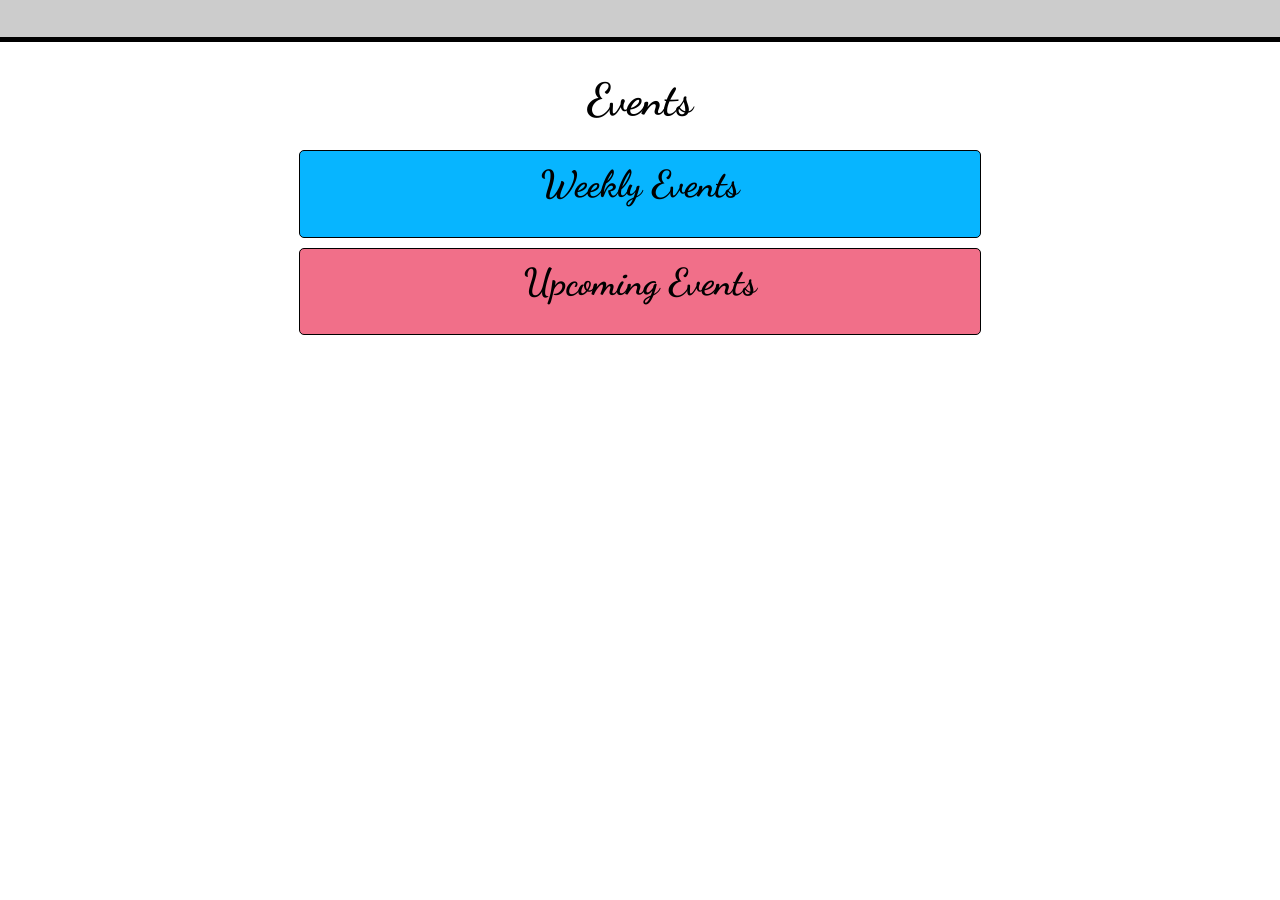
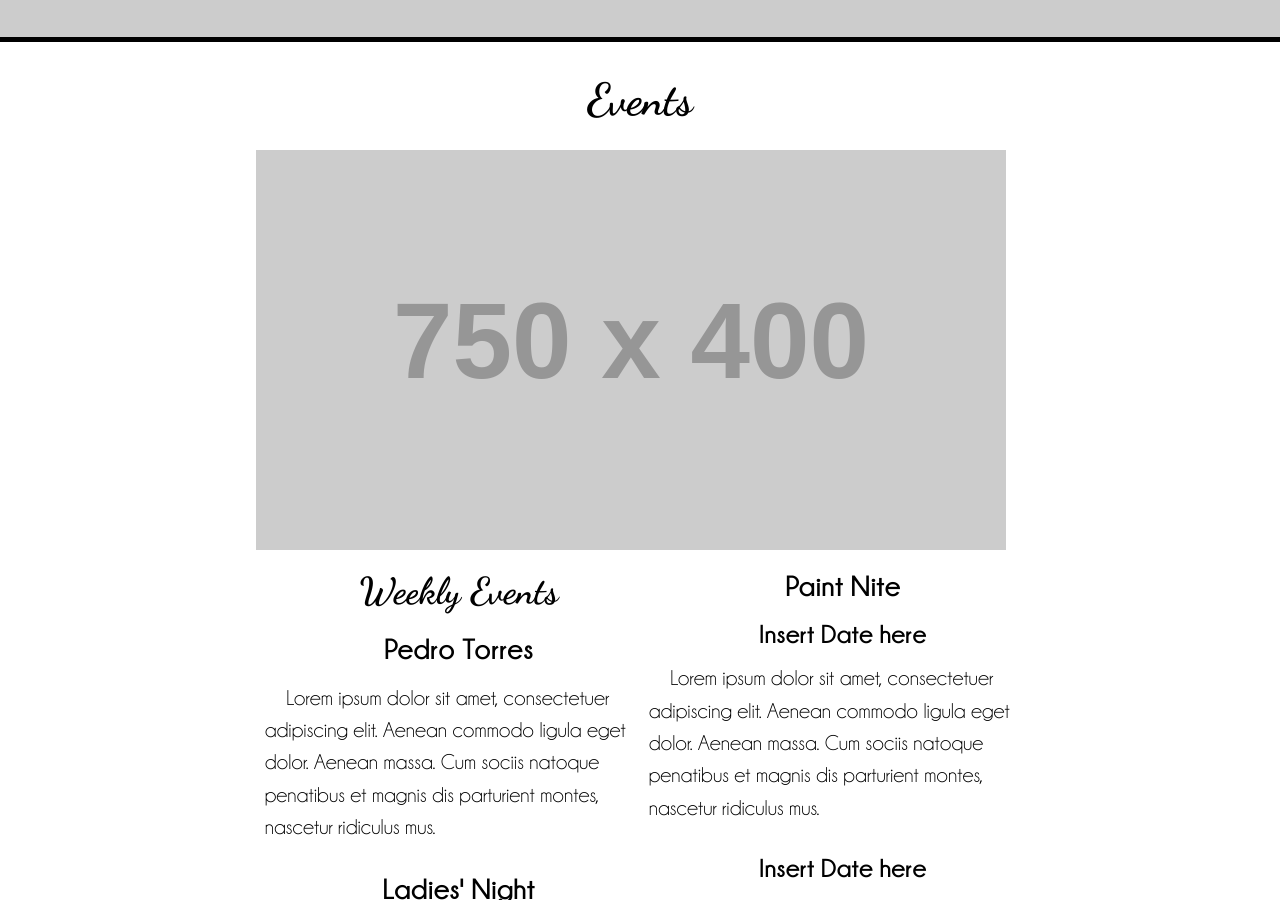
Before and after one commit to cinqueterreli/cinqueterre.github.io, a Jekyll site: the page built from events.html, in a window 1280 px wide and 900 px high, scrolled down 586 px. Built offline with Jekyll 4.4.1, drawn with Linux system fonts in a browser that asks for light colours; nearby versions of some CDN libraries; some of the changed text lies outside the part shown.

Commit message:
idk what happened

```diff
--- a/_includes/header.html
+++ b/_includes/header.html
@@ -4,7 +4,7 @@
         <nav class="navbar">
             <ul class="header-nav">
                 <li><a class="nav-link one{% if page.title == "About" %} active{% endif %}" href="{{site.url}}/about">ABOUT</a></li>
-                <li><a class="nav-link two{% if page.title == "Menus" %} active{% endif %}" href="{{site.url}}/dinner-menu">MENUS</a></li>
+                <li><a class="nav-link two{% if page.title == "Dinner Menu" or "Lunch Menu" or "Bar Menu" %} active{% endif %}" href="{{site.url}}/dinner-menu">MENUS</a></li>
                 <li><a class="nav-link three{% if page.title == "Catering" %} active{% endif %}" href="{{site.url}}/catering">CATERING</a></li>
                 <li><a class="nav-link one{% if page.title == "Events" %} active{% endif %}" href="{{site.url}}/events">EVENTS</a></li>
                 <li><a class="nav-link two{% if page.title == "Gallery" %} active{% endif %}" href="{{site.url}}/gallery">GALLERY</a></li>
--- a/events.html
+++ b/events.html
@@ -8,13 +8,12 @@ header: http://placehold.it/1800x914
 
 <h1>Events</h1>
 
-<div class="event-category blue" id="weekly-events">
-  <h2>Weekly Events</h2>
-</div>
-<div class="event-content" id="weekly-content">
+<img src="http://placehold.it/750x400">
+
+
+<div class="col">
+<h2>Weekly Events</h2>
   <h3>Pedro Torres</h3>
-  <p>Lorem ipsum dolor sit amet, consectetuer adipiscing elit. Aenean commodo ligula eget dolor. Aenean massa. Cum sociis natoque penatibus et magnis dis parturient montes, nascetur ridiculus mus.</p>
-  <h3>Happy Hour</h3>
   <p>Lorem ipsum dolor sit amet, consectetuer adipiscing elit. Aenean commodo ligula eget dolor. Aenean massa. Cum sociis natoque penatibus et magnis dis parturient montes, nascetur ridiculus mus.</p>
   <h3>Ladies' Night</h3>
   <p>Lorem ipsum dolor sit amet, consectetuer adipiscing elit. Aenean commodo ligula eget dolor. Aenean massa. Cum sociis natoque penatibus et magnis dis parturient montes, nascetur ridiculus mus.</p>
@@ -23,15 +22,11 @@ header: http://placehold.it/1800x914
 </div>
 
 
-<div class="event-category pink" id="upcoming-events">
-  <h2>Upcoming Events</h2>
-</div>
-<div class="event-content" id="upcoming-content">
+
+<div class="col">
   <h3>Paint Nite</h3>
   <h4>Insert Date here</h4>
   <p>Lorem ipsum dolor sit amet, consectetuer adipiscing elit. Aenean commodo ligula eget dolor. Aenean massa. Cum sociis natoque penatibus et magnis dis parturient montes, nascetur ridiculus mus.</p>
   <h4>Insert Date here</h4>
   <p>Lorem ipsum dolor sit amet, consectetuer adipiscing elit. Aenean commodo ligula eget dolor. Aenean massa. Cum sociis natoque penatibus et magnis dis parturient montes, nascetur ridiculus mus.</p>
 </div>
-
-</div>
```
